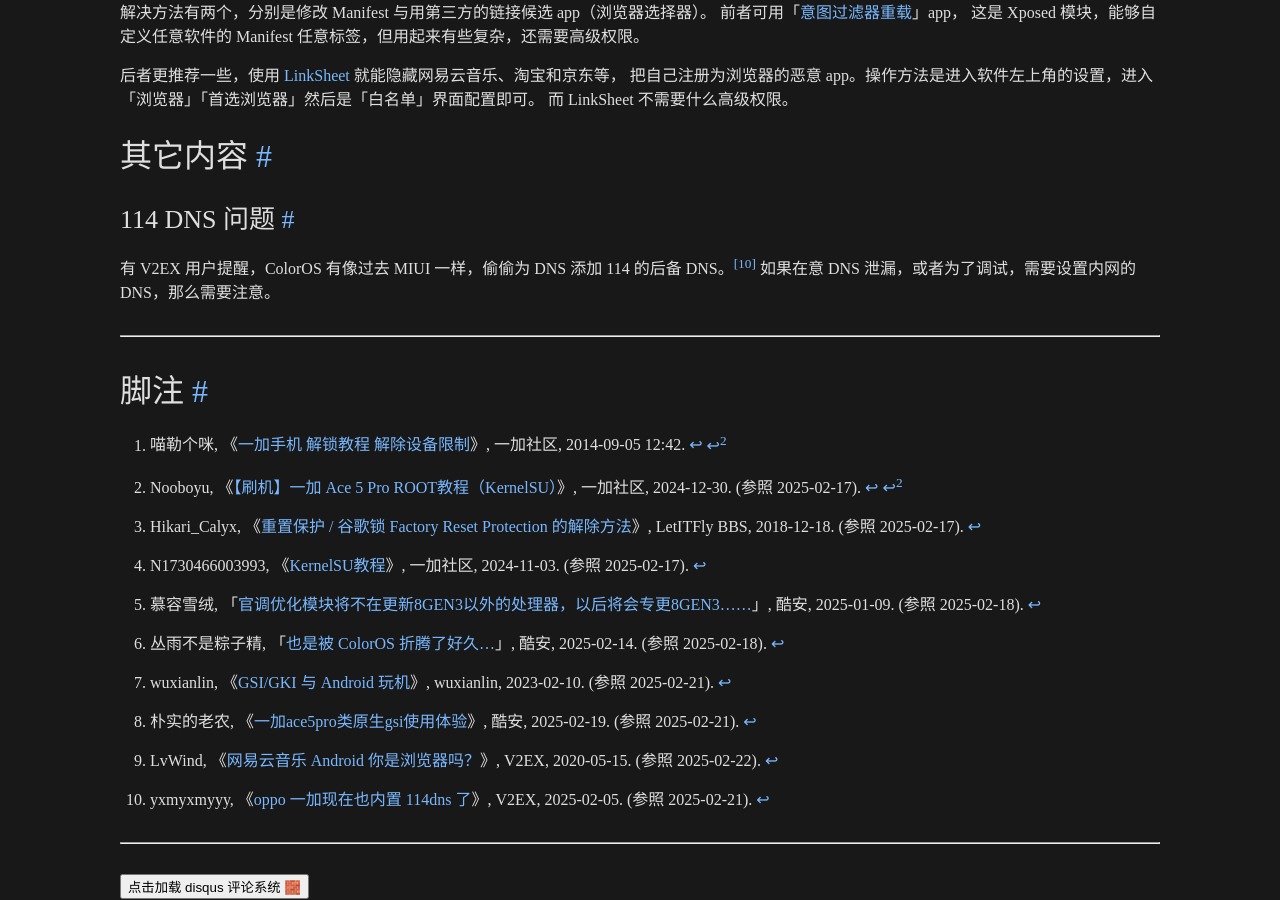
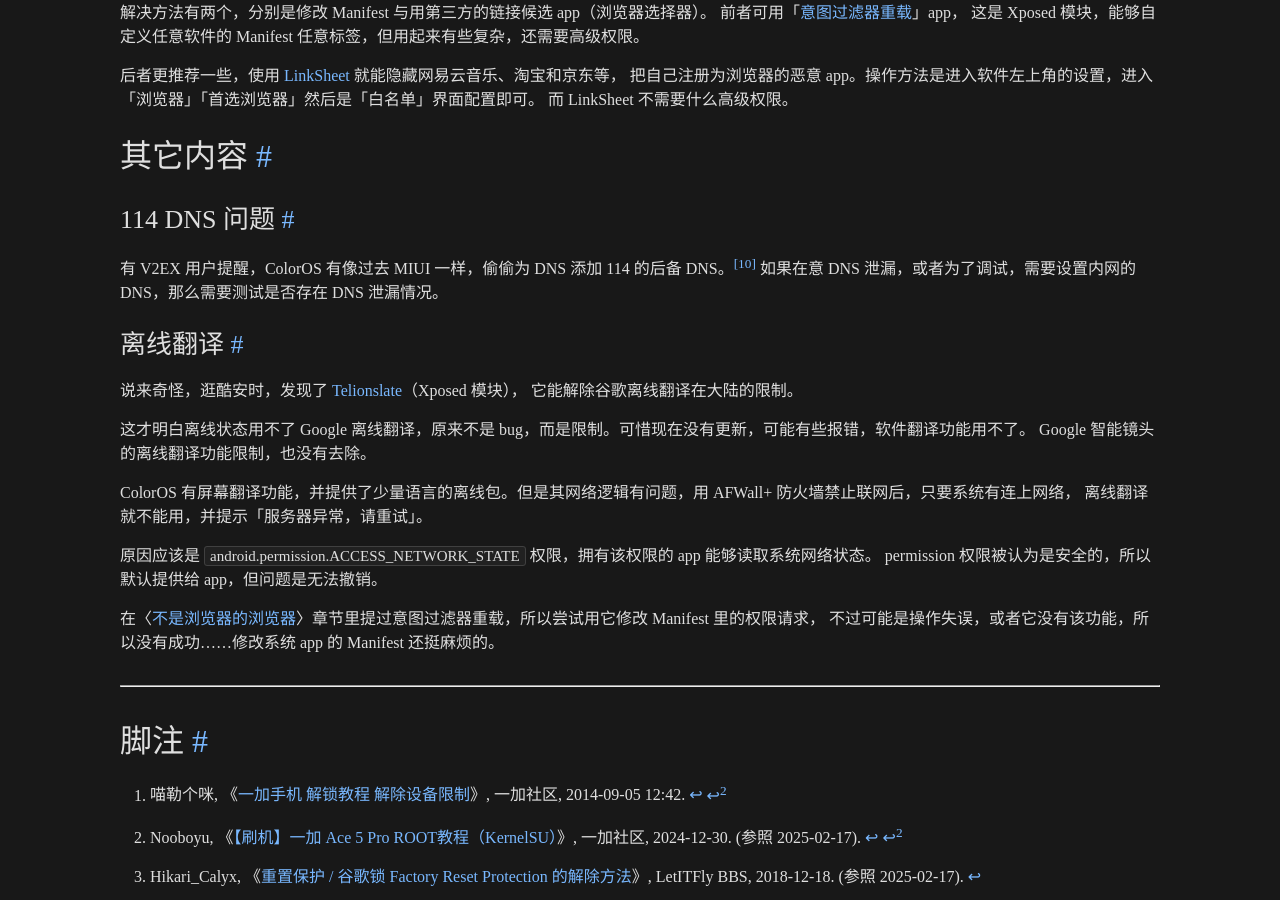
Before and after one commit to gledos/gledos.github.io, a Jekyll site: the page built from _posts/2025-02-17-oneplus-ace-5-pro-superuser.markdown, in a window 1280 px wide and 900 px high, scrolled down 6774 px. Built offline with Jekyll 4.4.1, drawn with Linux system fonts in a browser that asks for light colours.

Commit message:
Update 2025-02-17-oneplus-ace-5-pro-superuser.markdown

```diff
--- a/_posts/2025-02-17-oneplus-ace-5-pro-superuser.markdown
+++ b/_posts/2025-02-17-oneplus-ace-5-pro-superuser.markdown
@@ -357,9 +357,26 @@
 ### 114 DNS 问题
 
 有 V2EX 用户提醒，ColorOS 有像过去 MIUI 一样，偷偷为 DNS 添加 114 的后备 DNS。[^09140]
-如果在意 DNS 泄漏，或者为了调试，需要设置内网的 DNS，那么需要注意。
+如果在意 DNS 泄漏，或者为了调试，需要设置内网的 DNS，那么需要测试是否存在 DNS 泄漏情况。
 
 [^09140]: yxmyxmyyy, 《[oppo 一加现在也内置 114dns 了](https://web.archive.org/web/20250215102812/https://www.v2ex.com/t/1109140)》, V2EX, 2025-02-05. (参照 2025-02-21).
+
+### 离线翻译
+
+说来奇怪，逛酷安时，发现了 [Telionslate](https://github.com/Xposed-Modules-Repo/com.ailr.SeemNetOfTranslate)（Xposed 模块），
+它能解除谷歌离线翻译在大陆的限制。
+
+这才明白离线状态用不了 Google 离线翻译，原来不是 bug，而是限制。可惜现在没有更新，可能有些报错，软件翻译功能用不了。
+Google 智能镜头的离线翻译功能限制，也没有去除。
+
+ColorOS 有屏幕翻译功能，并提供了少量语言的离线包。但是其网络逻辑有问题，用 AFWall+ 防火墙禁止联网后，只要系统有连上网络，
+离线翻译就不能用，并提示「服务器异常，请重试」。
+
+原因应该是 `android.permission.ACCESS_NETWORK_STATE` 权限，拥有该权限的 app 能够读取系统网络状态。
+permission 权限被认为是安全的，所以默认提供给 app，但问题是无法撤销。
+
+在〈[不是浏览器的浏览器](#不是浏览器的浏览器)〉章节里提过意图过滤器重载，所以尝试用它修改 Manifest 里的权限请求，
+不过可能是操作失误，或者它没有该功能，所以没有成功……修改系统 app 的 Manifest 还挺麻烦的。
 
 ---
 
```
